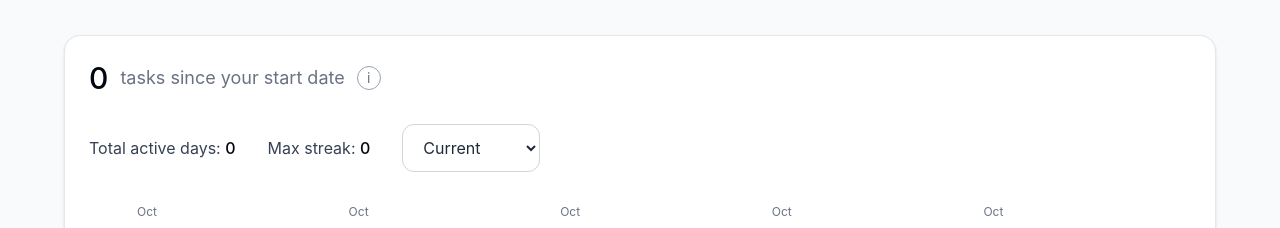
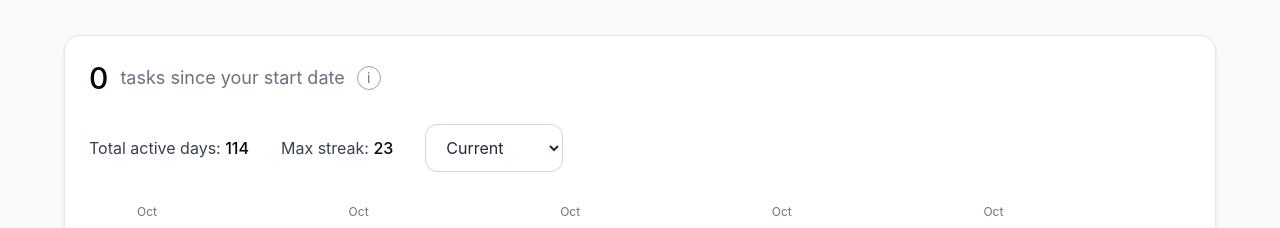
Before and after one commit to selva2006-GM/to-do-list-with-more-features--frontend, a React (Vite) app: page / in a window 1280 px wide. Shown: the part 1560-1788 px from the top of the page. Built offline with nearby package versions, Linux system fonts and the light colour scheme; no server answers.

Commit message:
heatmap of the home component updated

```diff
--- a/src/components/Home.jsx
+++ b/src/components/Home.jsx
@@ -97,12 +97,12 @@ function HeatmapPreview() {
       <div className="mt-7 flex flex-wrap items-center gap-x-8 gap-y-4">
         <p>
           Total active days:{" "}
-          <span className="font-medium text-gray-950">0</span>
+          <span className="font-medium text-gray-950">114</span>
         </p>
 
         <p>
           Max streak:{" "}
-          <span className="font-medium text-gray-950">0</span>
+          <span className="font-medium text-gray-950">23</span>
         </p>
 
         <select
```
